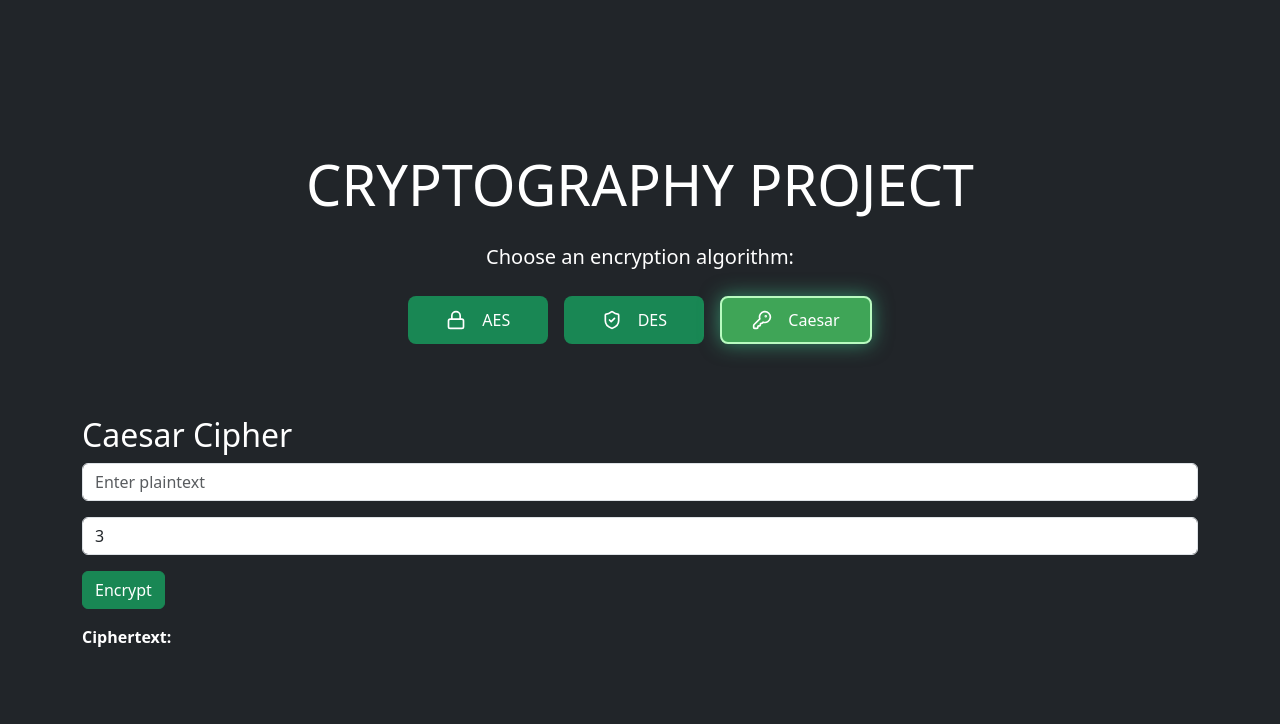
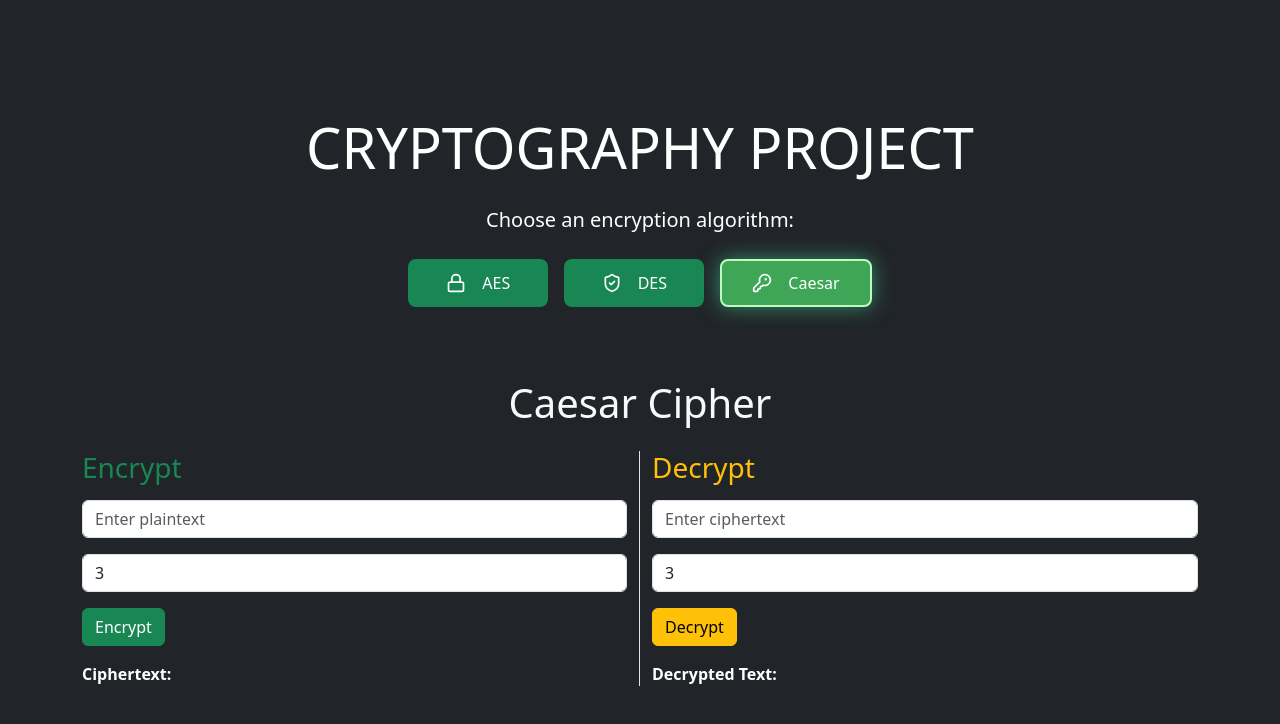
Before and after one commit to zainaaazz/CryptographyWebApp, a React (Create React App) app in the folder frontend/: page /caesar in a window 1280 px wide. Shown: the top 724 px of the page. Built offline with nearby package versions, Linux system fonts and the light colour scheme.

Commit message:
encryption + decryption

```diff
--- a/frontend/src/AESPage.js
+++ b/frontend/src/AESPage.js
@@ -4,22 +4,54 @@ import axios from 'axios';
 export default function AESPage() {
   const [plaintext, setPlaintext] = useState('');
   const [ciphertext, setCiphertext] = useState('');
+  const [decryptedText, setDecryptedText] = useState('');
 
   const encrypt = async () => {
     try {
       const response = await axios.post('http://localhost:5000/encrypt/aes', { plaintext });
       setCiphertext(response.data.ciphertext);
-    } catch (err) {
+    } catch {
       setCiphertext('Encryption failed');
+    }
+  };
+
+  const decrypt = async () => {
+    try {
+      const response = await axios.post('http://localhost:5000/decrypt/aes', { ciphertext });
+      setDecryptedText(response.data.plaintext);
+    } catch {
+      setDecryptedText('Decryption failed');
     }
   };
 
   return (
     <div className="container mt-4">
-      <h2>AES Encryption</h2>
-      <input className="form-control mb-3" placeholder="Enter plaintext" value={plaintext} onChange={e => setPlaintext(e.target.value)} />
-      <button className="btn btn-success" onClick={encrypt}>Encrypt</button>
-      <div className="mt-3"><strong>Ciphertext:</strong> <code>{ciphertext}</code></div>
+      <h1 className="text-center text-light mb-4">AES - Advanced Encryption Standard</h1>
+      <div className="row">
+        <div className="col-md-6 border-end">
+          <h3 className="text-success mb-3">Encrypt</h3>
+          <input
+            className="form-control mb-3"
+            placeholder="Enter plaintext"
+            value={plaintext}
+            onChange={(e) => setPlaintext(e.target.value)}
+          />
+          <button className="btn btn-success mb-3" onClick={encrypt}>Encrypt</button>
+          <div><strong>Ciphertext:</strong> <code>{ciphertext}</code></div>
+        </div>
+
+        <div className="col-md-6">
+          <h3 className="text-warning mb-3">Decrypt</h3>
+          <input
+            className="form-control mb-3"
+            placeholder="Enter ciphertext"
+            value={ciphertext}
+            onChange={(e) => setCiphertext(e.target.value)}
+          />
+          <button className="btn btn-warning mb-3" onClick={decrypt}>Decrypt</button>
+          <div><strong>Decrypted Text:</strong> <code>{decryptedText}</code></div>
+        </div>
+      </div>
     </div>
   );
 }
--- a/frontend/src/CaesarPage.js
+++ b/frontend/src/CaesarPage.js
@@ -3,28 +3,76 @@ import axios from 'axios';
 
 export default function CaesarPage() {
   const [plaintext, setPlaintext] = useState('');
+  const [ciphertext, setCiphertext] = useState('');
   const [shift, setShift] = useState(3);
-  const [ciphertext, setCiphertext] = useState('');
+  const [decryptedText, setDecryptedText] = useState('');
 
   const encrypt = async () => {
     try {
       const response = await axios.post('http://localhost:5000/encrypt/caesar', {
         plaintext,
-        shift: parseInt(shift)
+        shift: parseInt(shift),
       });
       setCiphertext(response.data.ciphertext);
-    } catch (err) {
+    } catch {
       setCiphertext('Encryption failed');
+    }
+  };
+
+  const decrypt = async () => {
+    try {
+      const response = await axios.post('http://localhost:5000/decrypt/caesar', {
+        ciphertext,
+        shift: parseInt(shift),
+      });
+      setDecryptedText(response.data.plaintext);
+    } catch {
+      setDecryptedText('Decryption failed');
     }
   };
 
   return (
     <div className="container mt-4">
-      <h2>Caesar Cipher</h2>
-      <input className="form-control mb-3" placeholder="Enter plaintext" value={plaintext} onChange={e => setPlaintext(e.target.value)} />
-      <input className="form-control mb-3" type="number" placeholder="Shift amount" value={shift} onChange={e => setShift(e.target.value)} />
-      <button className="btn btn-success" onClick={encrypt}>Encrypt</button>
-      <div className="mt-3"><strong>Ciphertext:</strong> <code>{ciphertext}</code></div>
+      <h1 className="text-center text-light mb-4">Caesar Cipher</h1>
+      <div className="row">
+        <div className="col-md-6 border-end">
+          <h3 className="text-success mb-3">Encrypt</h3>
+          <input
+            className="form-control mb-3"
+            placeholder="Enter plaintext"
+            value={plaintext}
+            onChange={(e) => setPlaintext(e.target.value)}
+          />
+          <input
+            className="form-control mb-3"
+            type="number"
+            placeholder="Shift amount"
+            value={shift}
+            onChange={(e) => setShift(e.target.value)}
+          />
+          <button className="btn btn-success mb-3" onClick={encrypt}>Encrypt</button>
+          <div><strong>Ciphertext:</strong> <code>{ciphertext}</code></div>
+        </div>
+
+        <div className="col-md-6">
+          <h3 className="text-warning mb-3">Decrypt</h3>
+          <input
+            className="form-control mb-3"
+            placeholder="Enter ciphertext"
+            value={ciphertext}
+            onChange={(e) => setCiphertext(e.target.value)}
+          />
+          <input
+            className="form-control mb-3"
+            type="number"
+            placeholder="Shift amount"
+            value={shift}
+            onChange={(e) => setShift(e.target.value)}
+          />
+          <button className="btn btn-warning mb-3" onClick={decrypt}>Decrypt</button>
+          <div><strong>Decrypted Text:</strong> <code>{decryptedText}</code></div>
+        </div>
+      </div>
     </div>
   );
 }
--- a/frontend/src/DESPage.js
+++ b/frontend/src/DESPage.js
@@ -4,22 +4,54 @@ import axios from 'axios';
 export default function DESPage() {
   const [plaintext, setPlaintext] = useState('');
   const [ciphertext, setCiphertext] = useState('');
+  const [decryptedText, setDecryptedText] = useState('');
 
   const encrypt = async () => {
     try {
       const response = await axios.post('http://localhost:5000/encrypt/des', { plaintext });
       setCiphertext(response.data.ciphertext);
-    } catch (err) {
+    } catch {
       setCiphertext('Encryption failed');
+    }
+  };
+
+  const decrypt = async () => {
+    try {
+      const response = await axios.post('http://localhost:5000/decrypt/des', { ciphertext });
+      setDecryptedText(response.data.plaintext);
+    } catch {
+      setDecryptedText('Decryption failed');
     }
   };
 
   return (
     <div className="container mt-4">
-      <h2>DES Encryption</h2>
-      <input className="form-control mb-3" placeholder="Enter plaintext" value={plaintext} onChange={e => setPlaintext(e.target.value)} />
-      <button className="btn btn-success" onClick={encrypt}>Encrypt</button>
-      <div className="mt-3"><strong>Ciphertext:</strong> <code>{ciphertext}</code></div>
+      <h1 className="text-center text-light mb-4">DES - Data Encryption Standard</h1>
+      <div className="row">
+        <div className="col-md-6 border-end">
+          <h3 className="text-success mb-3">Encrypt</h3>
+          <input
+            className="form-control mb-3"
+            placeholder="Enter plaintext"
+            value={plaintext}
+            onChange={(e) => setPlaintext(e.target.value)}
+          />
+          <button className="btn btn-success mb-3" onClick={encrypt}>Encrypt</button>
+          <div><strong>Ciphertext:</strong> <code>{ciphertext}</code></div>
+        </div>
+
+        <div className="col-md-6">
+          <h3 className="text-warning mb-3">Decrypt</h3>
+          <input
+            className="form-control mb-3"
+            placeholder="Enter ciphertext"
+            value={ciphertext}
+            onChange={(e) => setCiphertext(e.target.value)}
+          />
+          <button className="btn btn-warning mb-3" onClick={decrypt}>Decrypt</button>
+          <div><strong>Decrypted Text:</strong> <code>{decryptedText}</code></div>
+        </div>
+      </div>
     </div>
   );
 }
```
Also changed, not shown: 1 other file (tests, documents, lock files or other folders).
